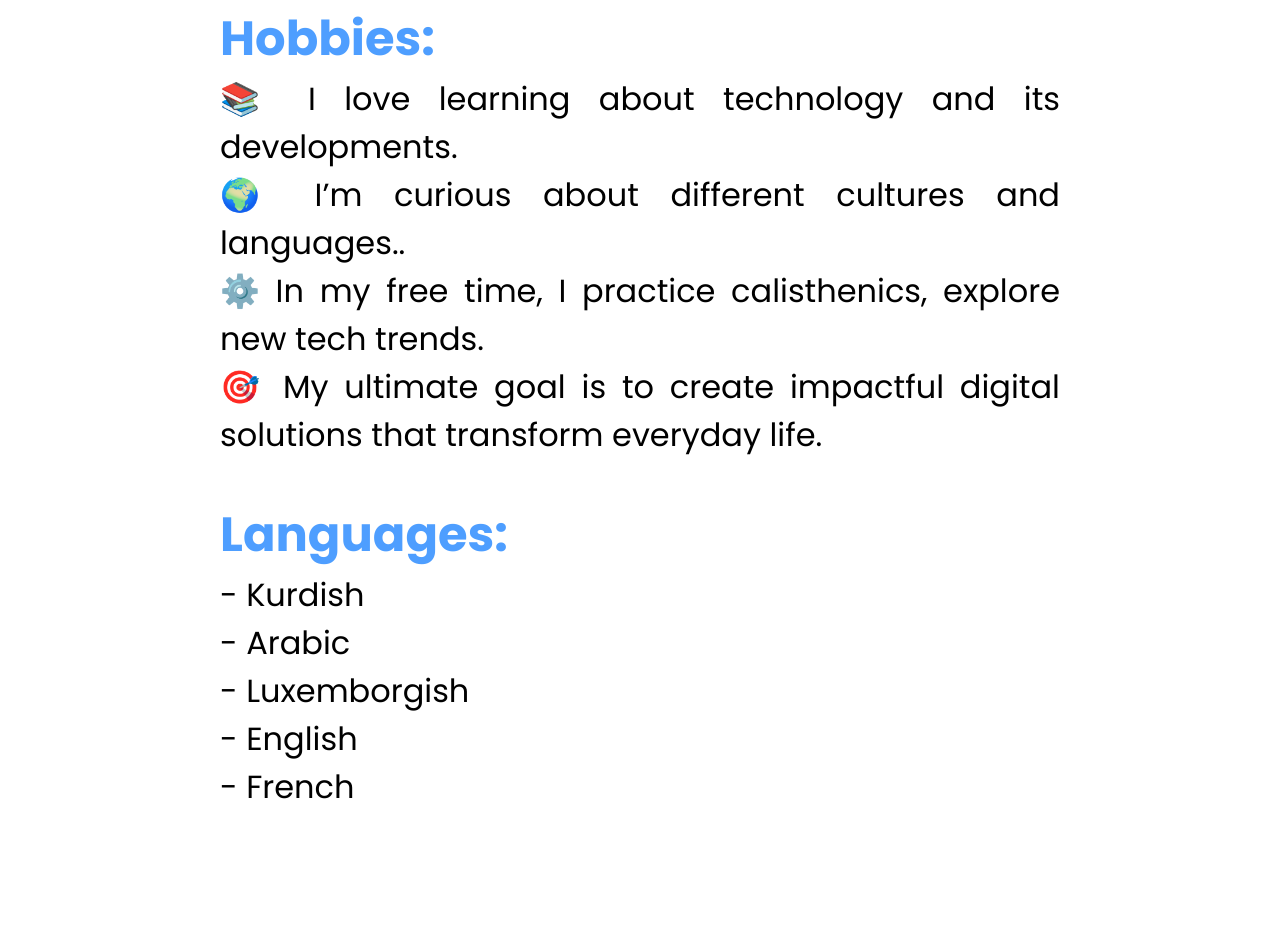
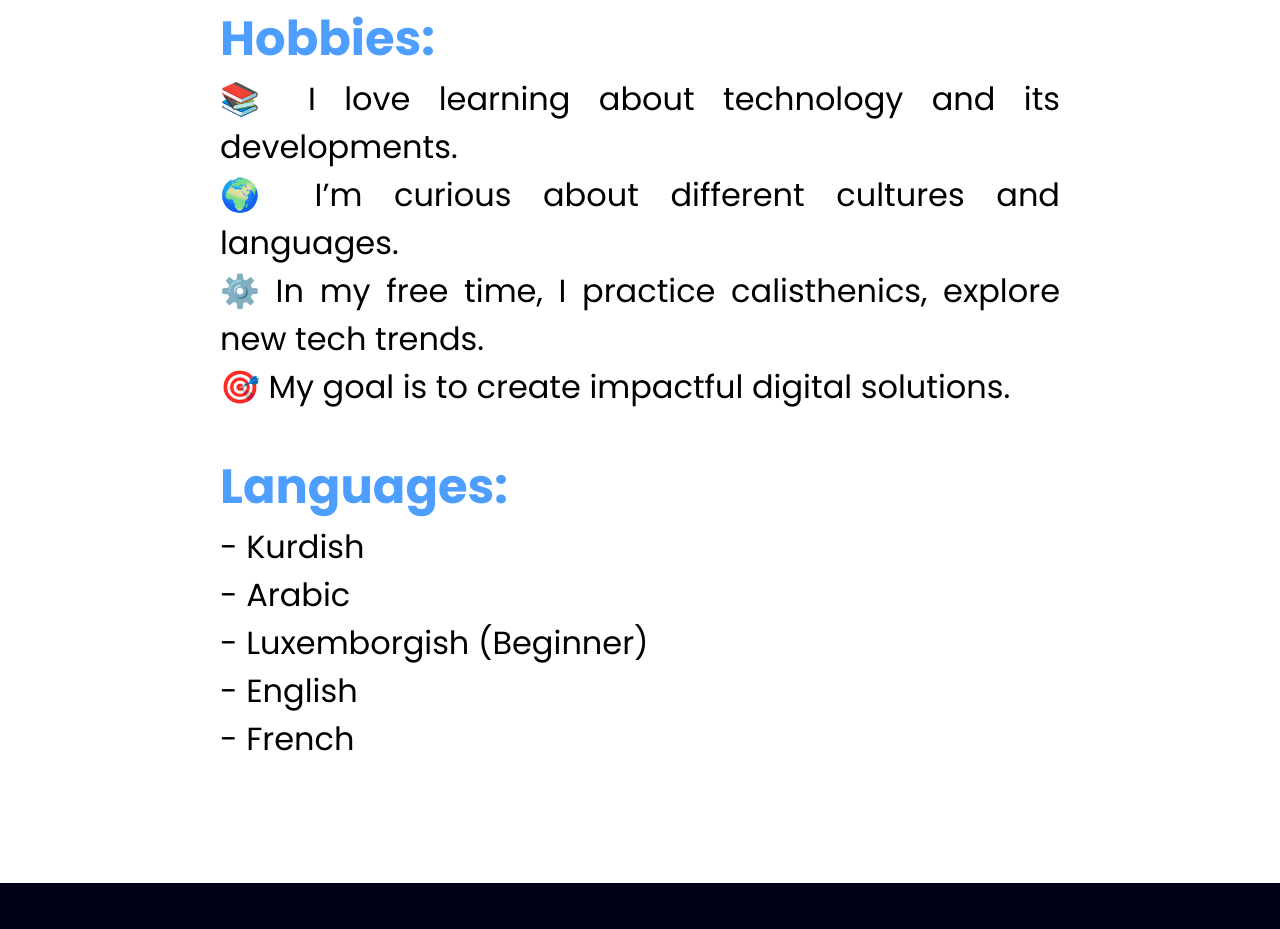
Before and after one commit to abdulrahman-mohammad/abdulrahman-mohammad.github.io, a plain HTML site: page index.html in a window 1280 px wide. Shown: the part 1381-2310 px from the top of the page. Drawn offline with Linux system fonts and the light colour scheme.

Commit message:
Update index.html

```diff
--- a/index.html
+++ b/index.html
@@ -50,9 +50,9 @@
                 <div class="aboutme-header"> <h2>Hobbies:</h2> </div>
 
                         <p>📚 I love learning about technology and its developments.</p>
-                        <p>🌍 I’m curious about different cultures and languages..</p>
+                        <p>🌍 I’m curious about different cultures and languages.</p>
                         <p>⚙️ In my free time, I practice calisthenics, explore new tech trends.</p>
-                        <p>🎯 My ultimate goal is to create impactful digital solutions that transform everyday life.</p>
+                        <p>🎯 My goal is to create impactful digital solutions.</p>
 
                 </div>
 
@@ -60,7 +60,7 @@
                 <div class="aboutme-header"> <h2>Languages:</h2> </div>
                     <p>- Kurdish</p>
                     <p>- Arabic</p>
-                    <p>- Luxemborgish</p>
+                    <p>- Luxemborgish (Beginner)</p>
                     <p>- English</p>
                     <p>- French</p>
             </div>
```
